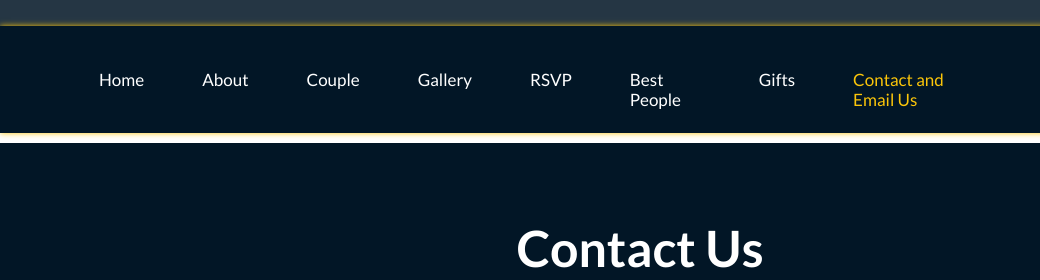
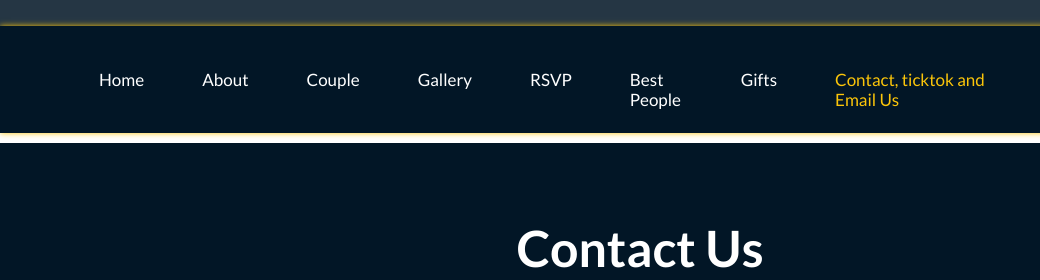
Before and after one commit to gad0788/wedding-app, a plain HTML site: page contact.html in a window 1280 px wide. Shown: the part 150-430 px from the top of the page, 0-1040 px from the left. Drawn offline with nearby package versions, Linux system fonts and the light colour scheme; some packages are replaced by stand-ins of ours; a script that the page names is missing.

Commit message:
change to contact

```diff
--- a/contact.html
+++ b/contact.html
@@ -90,7 +90,7 @@
                               <a class="nav-link" href="Javascript:void(0)">Gifts</a>
                            </li>
                            <li class="nav-item active">
-                              <a class="nav-link" href="contact.html">Contact and Email Us</a>
+                              <a class="nav-link" href="contact.html">Contact, ticktok and Email Us</a>
                            </li>
                         </ul>
                      </div>
```
